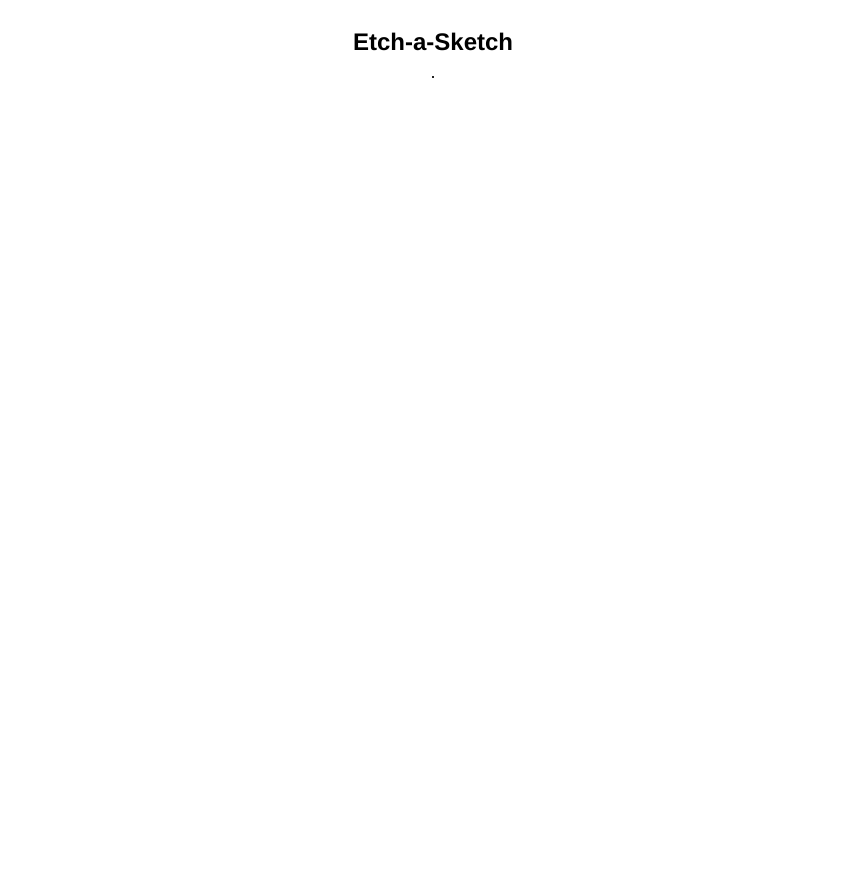
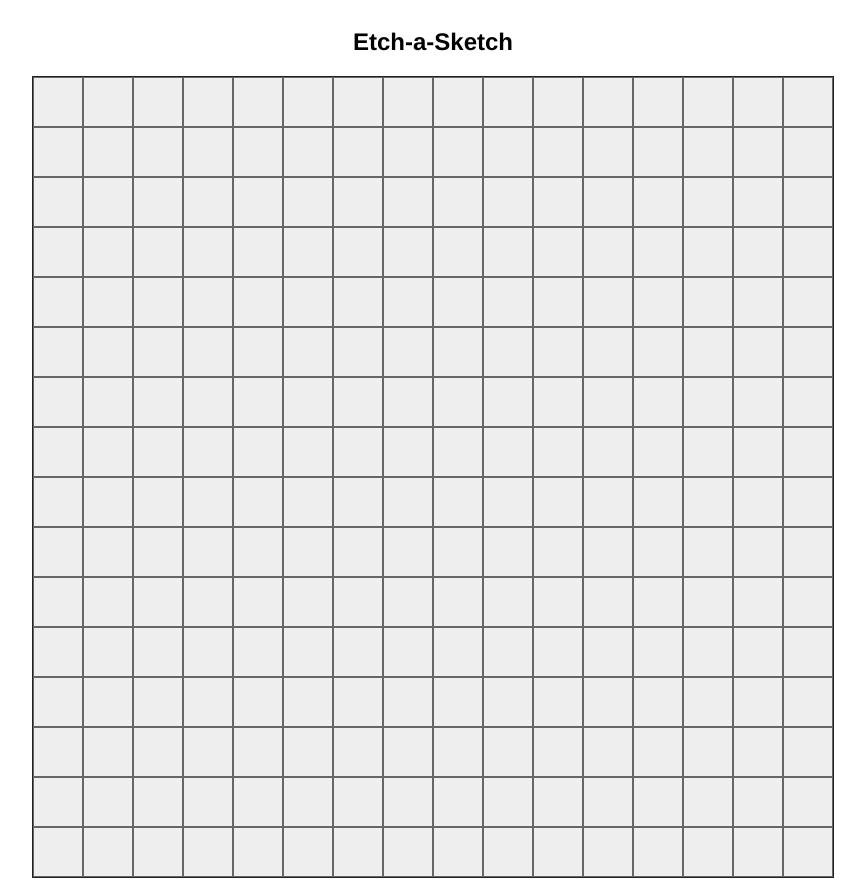
Before and after one commit to JSHC/odin-etch-a-sketch, a plain HTML site: page index.html in a window 1280 px wide. Shown: the whole page, without its empty margins (207-1072 px from the left). Before the commit the page ends 800 px from the top, so only its background shows below. Drawn offline with Linux system fonts and the light colour scheme.

Commit message:
Set up css grid for container and add initial code for filling it

```diff
--- a/script.js
+++ b/script.js
@@ -0,0 +1,9 @@
+const container = document.querySelector(".grid-container");
+
+for (let i = 0; i < 16; i++) {
+    for (let j = 0; j < 16; j++) {
+        const newDiv = document.createElement("div");
+        newDiv.classList.add("grid-box");
+        container.appendChild(newDiv);
+    }
+}
--- a/style.css
+++ b/style.css
@@ -7,9 +7,15 @@ body {
 
 .grid-container {
     border: 1px solid #222;
+    width: 800px;
+    height: 800px;
+    display: grid;
+    grid-template-columns: repeat(16, 1fr);
+    grid-template-rows: repeat(16, 1fr);
 }
 
 .grid-box {
-    width: 200px;
-    height: 200px;
+    box-sizing: border-box;
+    background-color: #eee;
+    border: 1px solid #666;
 }
```
